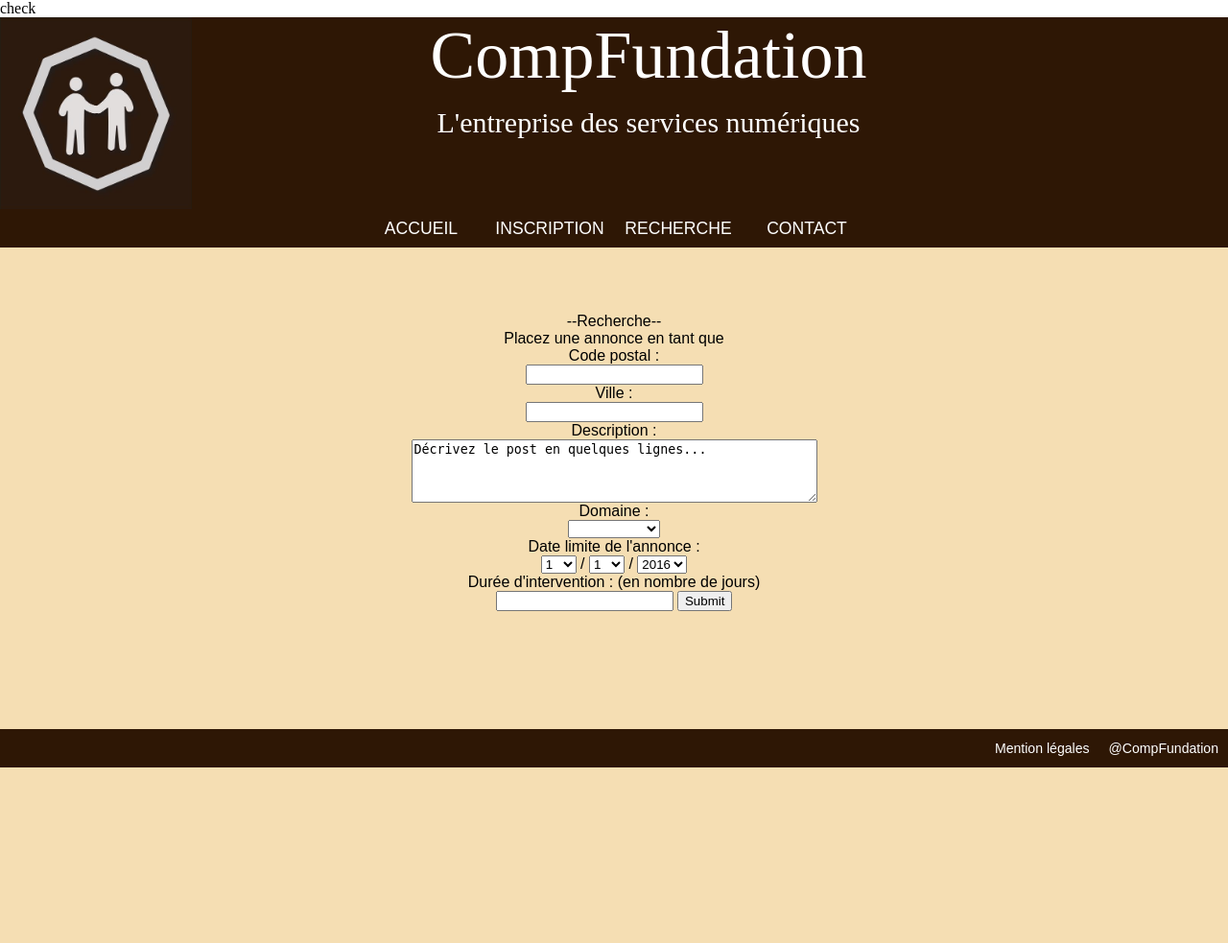
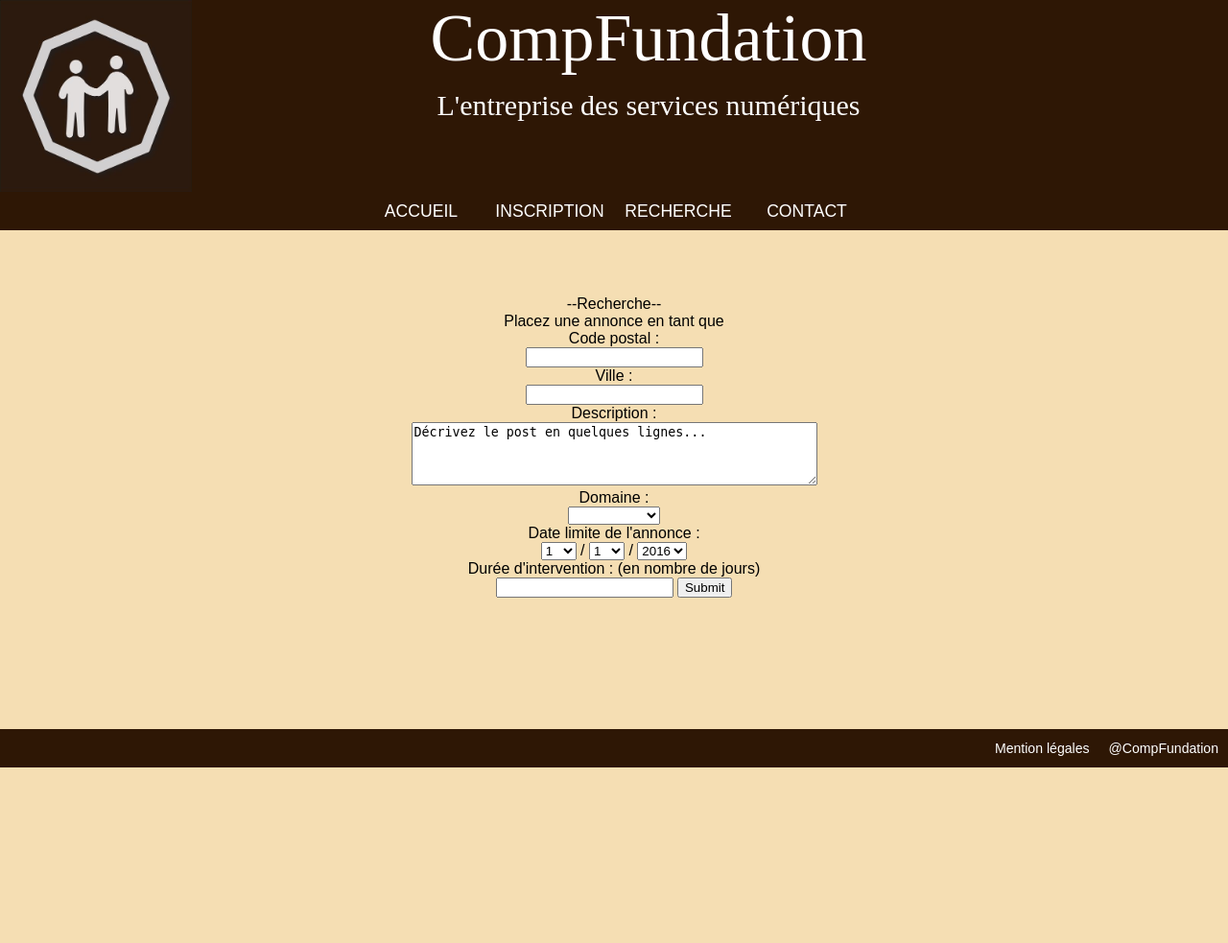
Before and after one commit to krisdeves/PHPMYSQL, a PHP site: page /recherche/annonce_org.php in a window 1280 px wide. Shown: the whole page at 96% size. After the commit the page ends 800 px from the top, so only its background shows below. Run offline with PHP 8.4, Linux system fonts and the light colour scheme; the visitor is signed in with stand-in values (Sample User, id 1); data that the repository does not hold is empty; some libraries are stand-ins or nearby versions; some web fonts are replaced.

Commit message:
Added files via upload

```diff
--- a/recherche/bdd_annonceOrg.php
+++ b/recherche/bdd_annonceOrg.php
@@ -79,7 +79,6 @@
     }
     else // sinon, si l'annonce n'est pas envoyée
     {
-        echo 'check';
         // on extrait l'id de l'organisme a partir de son email
         $requete_nomOrg = mysqli_query($connexion,
             'SELECT org_nom
```
